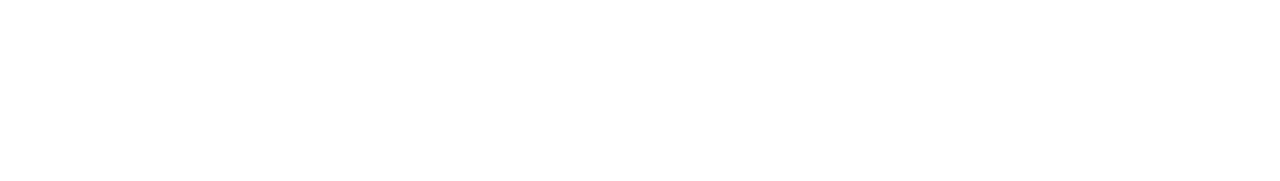
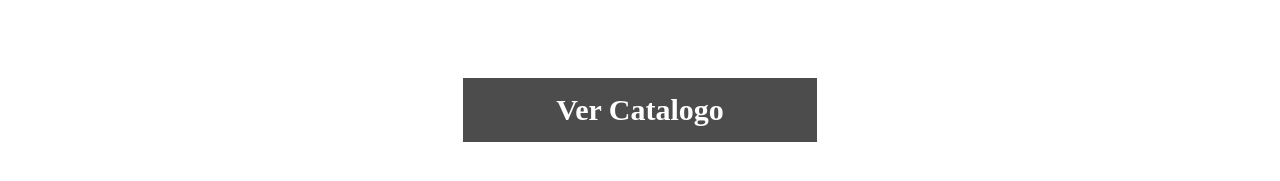
Before and after one commit to sarenas797/Navil, a React (Create React App) app: page / in a window 1280 px wide. Shown: the part 2623-2804 px from the top of the page. Built offline with nearby package versions, Linux system fonts and the light colour scheme.

Commit message:
add h ref to each item

```diff
--- a/src/Products.css
+++ b/src/Products.css
@@ -75,3 +75,19 @@
 .Pic3:hover{
   cursor: pointer;
 }
+
+.grid h3 buy{
+  background: none;
+  background-color: #a0033b;
+}
+
+.buy{
+  grid-column: 2;
+  grid-row:6/6;
+  margin-top: 40px;
+}
+.grid a{
+  text-decoration: none;
+  color:#ffffff;
+  background-color: #ffffff;
+}
--- a/src/Products.js
+++ b/src/Products.js
@@ -12,14 +12,17 @@
                     Suspendisse ac purus ut quam lacinia iaculis at venenatis mi.
                 </h4>
                 <div className = "grid">
-                    <div className="Pic1">
+                    <a href="" className="Pic1">
                         <h3>Hoodies</h3>
-                    </div>
-                    <div className="Pic2">
+                    </a>
+                    <a href ="" className="Pic2">
                         <h3>Bags</h3>
-                    </div>
-                    <div className="Pic3">
+                    </a>
+                    <a href="" className="Pic3">
                         <h3>Things</h3>
+                    </a>
+                    <div className="buy">
+                        <a href =""><h3>Ver Catalogo</h3></a>
                     </div>
                 </div>
             </div>
```
